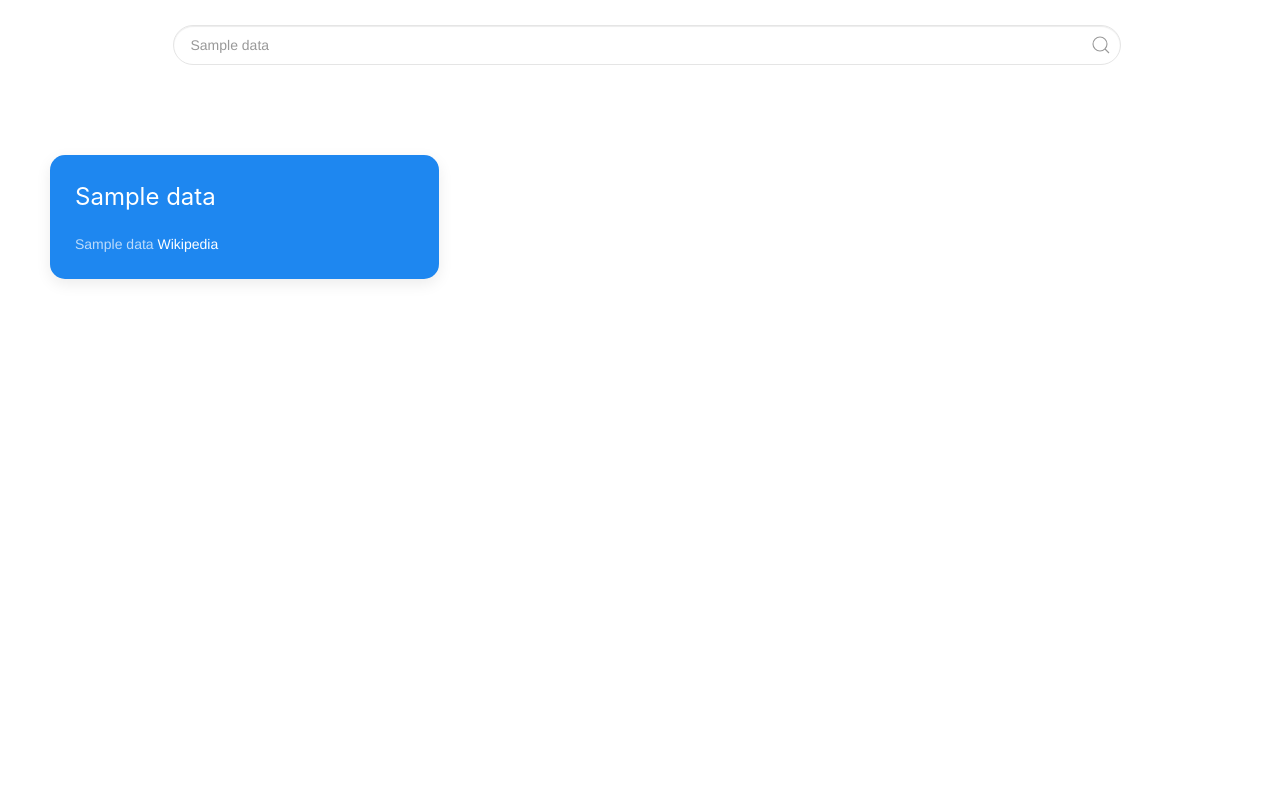
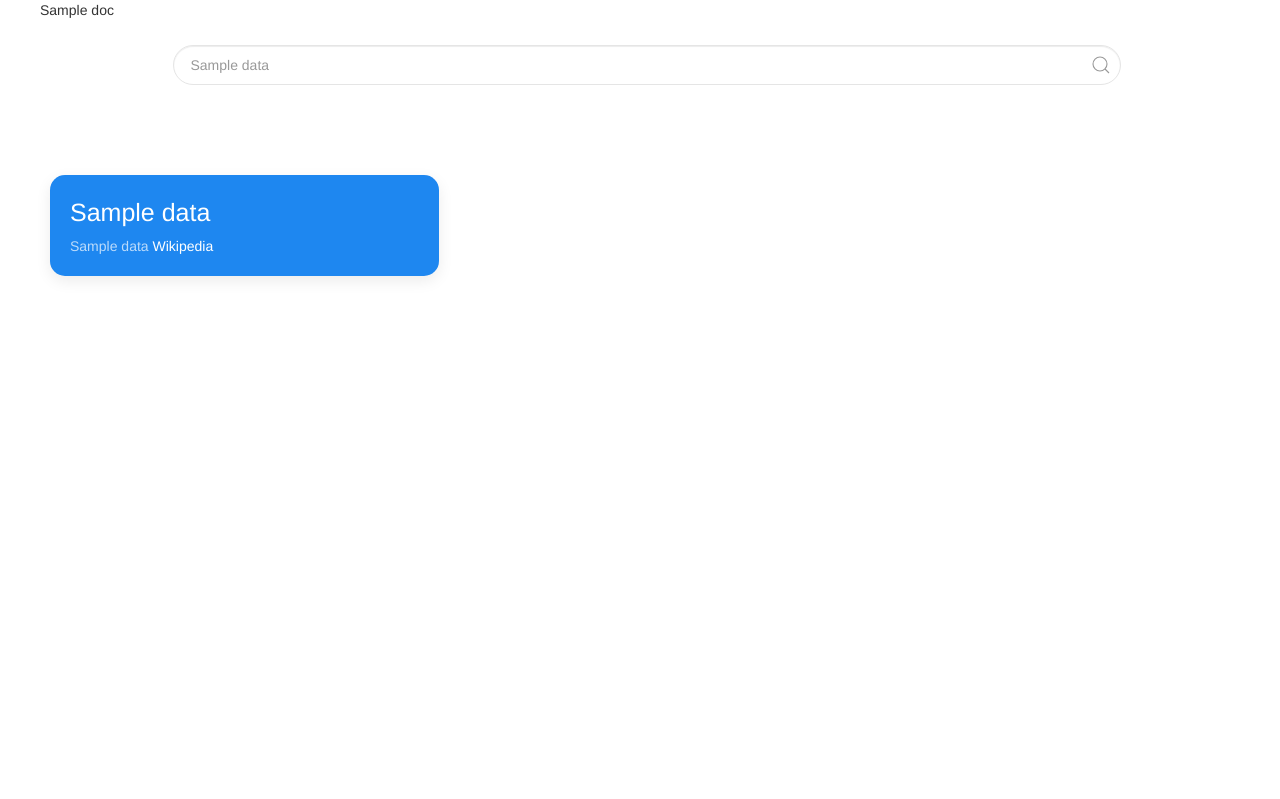
Before and after one commit to AsishKakumanu/CSE535-Information-Retrieval, a Flask app: template app/templates/resultsPage.html in a window 1280 px wide. Shown: the top 799 px of the page. After the commit the page ends 278 px from the top, so only its background shows below. Run offline with Flask 2, Linux system fonts and the light colour scheme; the template is opened without the code that fills it: most values are stand-ins (such as "Sample title", 1, 10 or a date in 2020); some libraries are stand-ins or nearby versions.

Commit message:
New changes
added default user profile pic
removed logo

```diff
--- a/app/main.py
+++ b/app/main.py
@@ -25,7 +25,7 @@ def samp():
 @app.route('/search', methods=['GET', 'POST'])
 def search():
     string=request.form.get('srch-term')
-    inurl = 'http://127.0.0.1:8983/solr/BM25/select?indent=on&indent=on&q=' + urllib.request.pathname2url(
+    inurl = 'http://127.0.0.1:8983/solr/gettingstarted/select?indent=on&indent=on&q=' + urllib.request.pathname2url(
         string) + '&rows=10' + '&wt=json'
     urlData = urllib.request.urlopen(inurl)
     docs = json.load(urlData)['response']['docs']
@@ -37,18 +37,34 @@ def search():
     data.append("https://en.wikipedia.org/wiki/"+string)
     i=0
     for doc in docs:
-        dataMap={}
-        dataList=[]
-        #lang=getLanguage()
-        lang='en'
-        text=doc['text_en'][0]
-        dataList.append(doc['id'])  #0 -- id
-        dataList.append("username") #1 -- username
-        dataList.append('06-29')  #2 -- date
-        dataList.append(text)   #3 -- text
-        dataMap[i]=dataList
-        data.append(dataMap)
-        i+=1
+        if 'entities.user_mentions.name' in doc:
+            dataMap={}
+            dataList=[]
+            #lang=getLanguage()
+            lang='en'
+            text=doc['text'][0]
+            dataList.append(doc['id'])  #0 -- id
+            print(doc['id'])
+            dataList.append(doc['entities.user_mentions.name'][0]) #1 -- username
+            dataList.append('06-29')  #2 -- date
+            dataList.append(text)   #3 -- text
+            if 'user.profile_image_url' in doc:
+                try:
+                    image=doc['user.profile_image_url'][0]
+                    code=urllib.request.urlopen(image).getcode()
+                    print('code', code)
+                    if code !=200:
+                        dataList.append('/static/images/user2.png')
+                    else:
+                        dataList.append(image)#4 -- profile picture
+                except urllib.error.HTTPError as e:
+                    print('exception', dataList)
+                    dataList.append('/static/images/user2.png')
+            else:
+                dataList.append('/static/images/user2.png')
+            dataMap[i]=dataList
+            data.append(dataMap)
+            i+=1
     return render_template('resultsPage.html', data=data)
 
 if __name__ == "__main__":
--- a/app/static/css/main.css
+++ b/app/static/css/main.css
@@ -84,7 +84,7 @@ transform: rotate(0deg);
     top: 0;
     left: 0;
     right: 0;
-    bottom: 0;
+    bottom: 40%;
 }
 
 /* .form_main .search-layout-container {
--- a/app/templates/main.html
+++ b/app/templates/main.html
@@ -14,7 +14,7 @@
 
         <div class="search-layout-container">
             <div id="particles-js">
-                <img class="logo" src="/static/images/Logo3.png" alt="Logo">
+                <!-- <img class="logo" src="/static/images/Logo3.png" alt="Logo"> -->
                 <div class="search">
                     <img src="/static/images/bar.png" class="searchbar" />
                     <a href="#" onclick="document.getElementsByName('form')[0].submit();">
--- a/app/templates/resultsPage.html
+++ b/app/templates/resultsPage.html
@@ -65,13 +65,19 @@ margin: 10px;
         .form {
         width: calc(100% - 20%)
         }
+        .left{
+            float:left;width:11%;
+        }
+        .right{
+            margin-left: 11%;
+        }
     </style>
 
 
 </head>
 
 <body>
-
+    {{doc}}
     <div class="main-div">
         <div class="search uk-margin">
             <form action="/search" method="POST" name="f" class="form uk-search uk-search-default">
@@ -83,22 +89,28 @@ margin: 10px;
         </div>
     </div>
     <br> <br> <br>
-    <!-- <div class="dropdown">
-        <button class="btn btn-primary dropdown-toggle btn-lg" type="button" id="dropdownMenu1" data-toggle="dropdown"
-            aria-haspopup="true" aria-expanded="true"> Languages <span class="caret"></span></button>
-        <ul class="dropdown-menu">
-            <li><a href="#">English</a></li>
-            <li><a href="#">Hindi</a></li>
-            <li><a href="#">French</a></li>
-            <li><a href="#">Spanish</a></li>
-            <li><a href="#">Thai</a></li>
-        </ul>
-    </div> -->
+    <script type="text/javascript" src="//translate.google.com/translate_a/element.js?cb=googleTranslateElementInit"></script>
+    <script type="text/javascript">
+        function googleTranslateElementInit() {
+            new google.translate.TranslateElement({
+                pageLanguage: 'en',
+                includedLanguages: 'es,hi,th,en',
+                layout: google.translate.TranslateElement.InlineLayout.SIMPLE
+            }, 'data');
+        }
+    </script>
+    <!-- <select onchange="onLangSelect(this.value)">
+        <option value="en">English</option>
+        <option value="hi">Hindi</option>
+        <option value="fr">French</option>
+        <option value="es">Spanish</option>
+        <option value="th">Thai</option>
+    </select> -->
     <div id="data" style="float:left; width:32%;">
         <div class="uk-card uk-card-primary uk-card-hover uk-light" style="margin-bottom:20px; border-radius:15px;">
-            <div style="padding: 25px;">
+            <div style="padding: 20px;">
                 <a href={{data[2]}}>
-                    <h3>{{data[0]}}</h3>
+                    <div style="font-size:25px; padding-bottom:5px;">{{data[0]}}</div>
                 </a>
                 {{data[1]}}
                 <a href={{data[2]}}>Wikipedia</a>
@@ -110,11 +122,17 @@ margin: 10px;
             {% for dict_item in range(3, data|length) %}
             <div class='messagecontainer'>
                 {% for key, value in data[dict_item].items() %}
-                <div class="uk-card uk-card-small uk-card-default uk-card-hover" style="border-radius:15px;">
+                <div class="uk-card uk-card-small uk-card-default uk-card-hover" style="border-radius:15px;" id='right'>
+                    <div class="left" style="padding-left:20px;padding-top:20px;">
+                        <img src={{value[4]}} width="50" height="50" style="border-radius:50%;">
+                    </div>
+                    <div class="right">
                         <div style="padding: 15px;">
-                        <div class="username">
-                            {{value[1]}}
+
+                            <div class="username" style="font-size:17px; padding-bottom:5px;">
+                                {{ value[1] }}
                             </div>
+
                             <div class="tweettext">
                                 {{value[3]}}
 
@@ -123,7 +141,8 @@ margin: 10px;
                                 {{value[2]}}
                             </div>
                         </div>
-                </div><br><br>
+                    </div>
+                </div><br>
 
                 {% endfor %}
             </div>
@@ -137,20 +156,19 @@ margin: 10px;
         crossorigin="anonymous"></script>
     <script src="https://cdnjs.cloudflare.com/ajax/libs/popper.js/1.14.3/umd/popper.min.js" integrity="sha384-ZMP7rVo3mIykV+2+9J3UJ46jBk0WLaUAdn689aCwoqbBJiSnjAK/l8WvCWPIPm49"
         crossorigin="anonymous"></script>
-    <script type="text/javascript">
-        function googleTranslateElementInit() {
-            new google.translate.TranslateElement({
-                pageLanguage: 'en'
-            }, 'data');
-        }
-    </script>
+
     <script type="text/javascript">
         function onhashTagSelect(keyword) {
             document.getElementById("srch-term").value = keyword;
             document.forms.f.submit();
         }
     </script>
-    <script type="text/javascript" src="//translate.google.com/translate_a/element.js?cb=googleTranslateElementInit"></script>
+    <script type="text/javascript">
+        function onLangSelect(language) {
+
+        }
+    </script>
+
     <script>
         function onEnter(e) {
             if ((e && e.keyCode == 13) || e == 0) {
@@ -161,7 +179,8 @@ margin: 10px;
     <script>
         function langSelect(e) {
             new google.translate.TranslateElement({
-                pageLanguage: 'en'
+                pageLanguage: 'en',
+                includedLanguages = 'es,th,hi'
             }, 'data');
         }
     </script>
```
Also changed, not shown: app/static/images/user2.png (added). Lines whose indentation alone changed are shown as unchanged.
